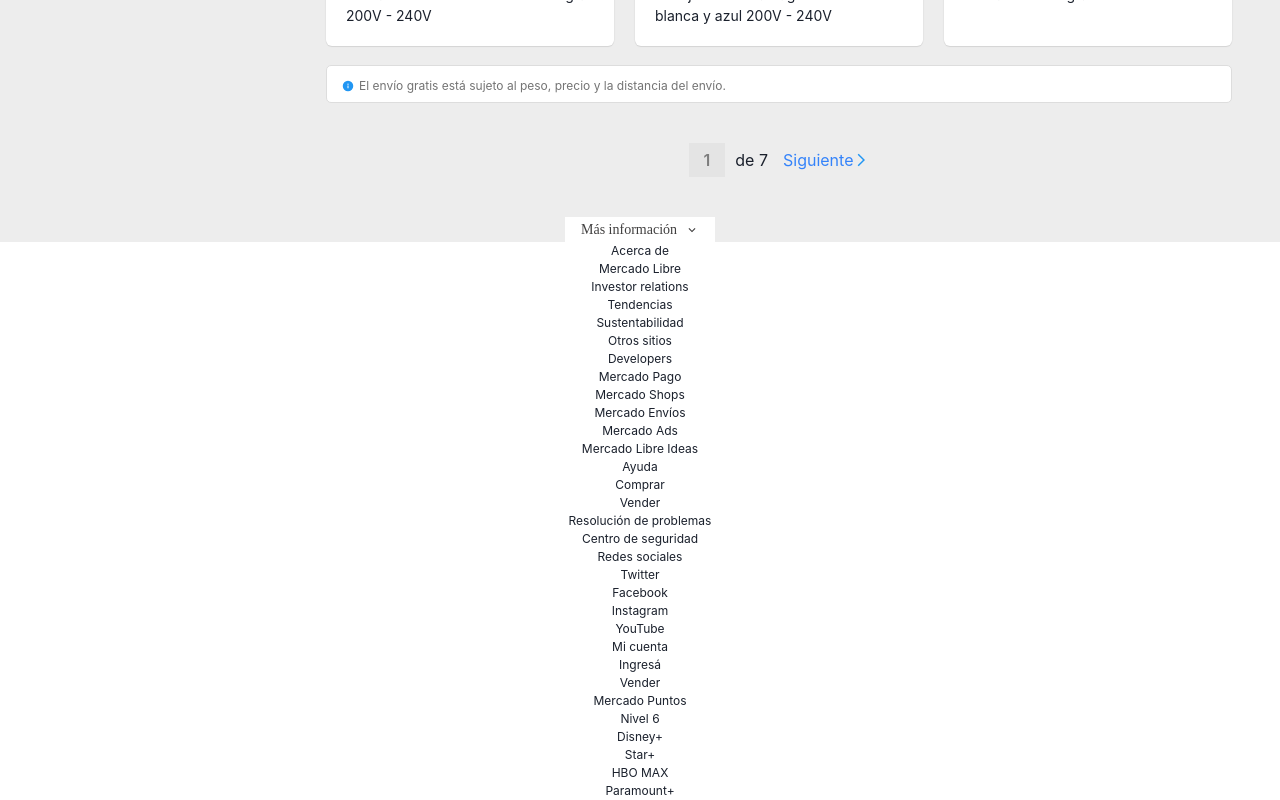
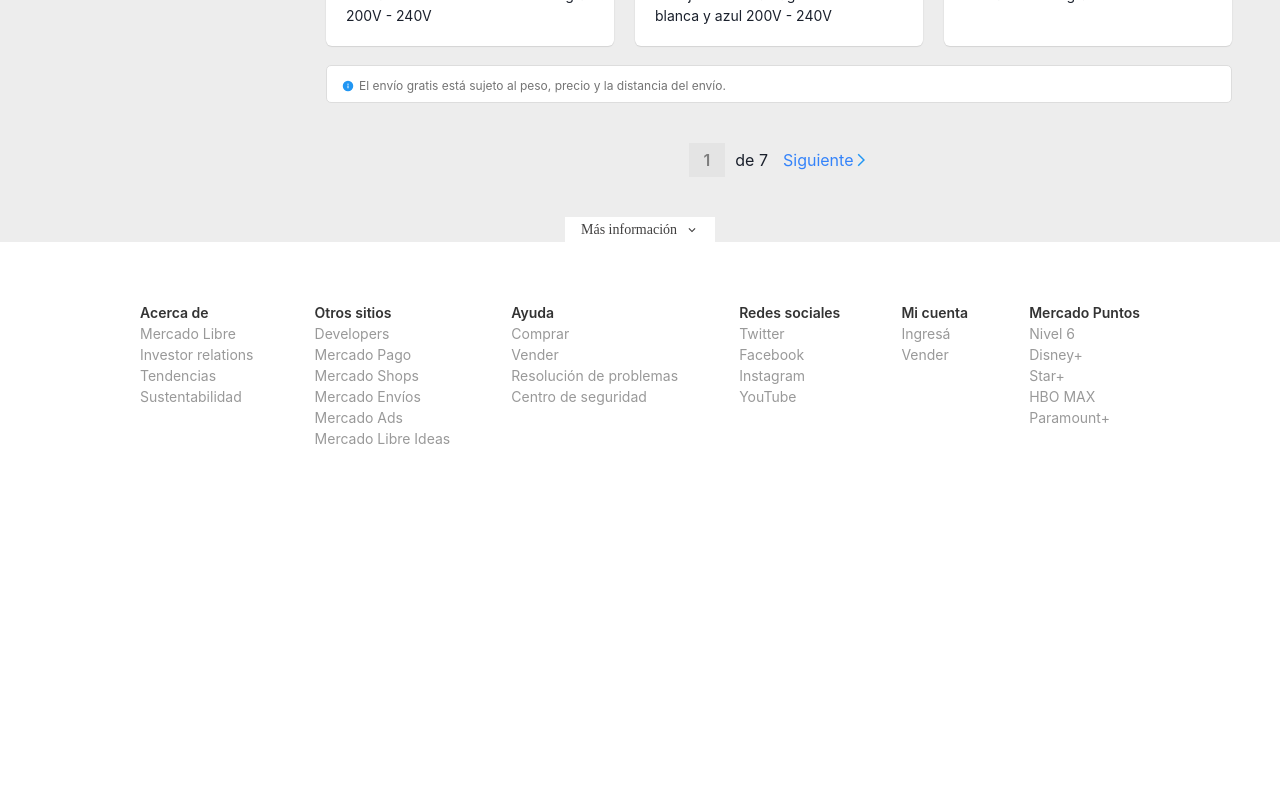
Before and after one commit to CodemiaClub/mercado-libre, a React (Create React App) app: page / in a window 1280 px wide. Shown: the part 2842-3642 px from the top of the page. After the commit the page ends 3336 px from the top, so only its background shows below. Built offline with nearby package versions, Linux system fonts and the light colour scheme.

Commit message:
se termina componente FooterMenu

```diff
--- a/src/componentes/Footer/Footer.jsx
+++ b/src/componentes/Footer/Footer.jsx
@@ -6,7 +6,8 @@
   return (
     <div className="container-footer">
       <FooterOption />
-
+      <div className="footerBackground">
+        <div className="footerMenuFooter">
           <FooterMenu
             title='Acerca de'
             nav1='Mercado Libre'
@@ -49,8 +50,10 @@
             nav3='Star+'
             nav4='HBO MAX'
             nav5='Paramount+' />
+        </div>
+      </div>
 
-    </div>
+    </div >
   )
 }
 
--- a/src/componentes/Footer/FooterMenu.jsx
+++ b/src/componentes/Footer/FooterMenu.jsx
@@ -3,15 +3,13 @@
 function FooterMenu({ title, nav1, nav2, nav3, nav4, nav5, nav6 }) {
     return (
         <div className="container-footerMenu">
-            <p>{title}</p>
-            <div className="navFooter">
-                <p>{nav1}</p>
-                <p>{nav2}</p>
-                <p>{nav3}</p>
-                <p>{nav4}</p>
-                <p>{nav5}</p>
-                <p>{nav6}</p>
-            </div>
+            <p className='titleFooter' >{title}</p>
+            <span>{nav1}</span>
+            <span>{nav2}</span>
+            <span>{nav3}</span>
+            <span>{nav4}</span>
+            <span>{nav5}</span>
+            <span>{nav6}</span>
         </div>
     )
 }
--- a/src/hojas-de-estilo/Styles-Footer/Footer.css
+++ b/src/hojas-de-estilo/Styles-Footer/Footer.css
@@ -7,3 +7,19 @@
     background-color: #ededed;
     align-items: center;
 }
+
+
+.footerBackground{
+    width: 100%;
+    background-color: white;
+    display: flex;
+    justify-content: center;
+}
+
+.footerMenuFooter{
+    display: flex;
+    justify-content: space-between;
+    width: 1000px;
+    background-color: white;
+    font-size: 14px;
+}
--- a/src/hojas-de-estilo/Styles-Footer/FooterMenu.css
+++ b/src/hojas-de-estilo/Styles-Footer/FooterMenu.css
@@ -1,15 +1,20 @@
 .container-footerMenu{
-    background-color: white;
     display: flex;
     flex-direction: column;
-    font-size: 12px;
-    width: 100%;
-    justify-content: space-around;
+    text-align: start;
+    margin: 60px 0 45px 0;
+    color: #999;
 }
 
-.navFooter{
-    display: flex;
-    flex-direction: column;
+.titleFooter{
+    font-weight: 600;
+    color: #333;
+}
 
+.container-footerMenu span{
+    cursor: pointer;
+}
 
+.container-footerMenu span:hover{
+    text-decoration: underline;
 }
```
Lines whose indentation alone changed are shown as unchanged.
